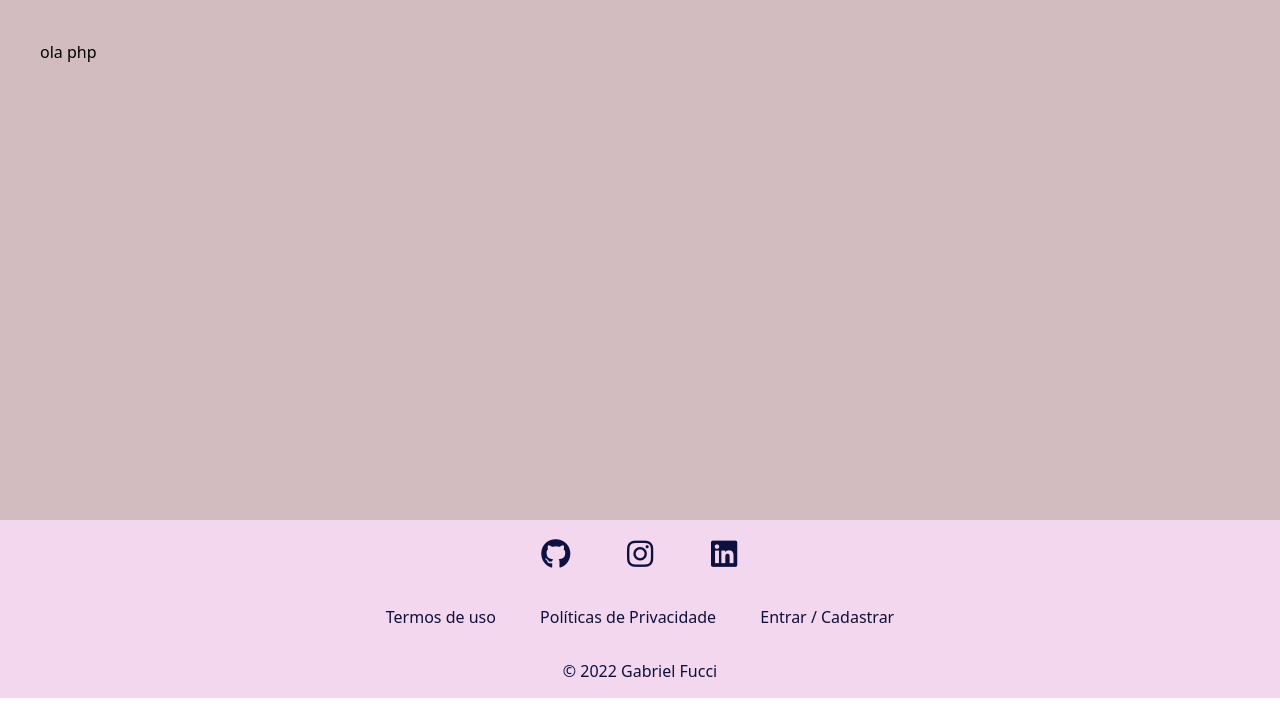
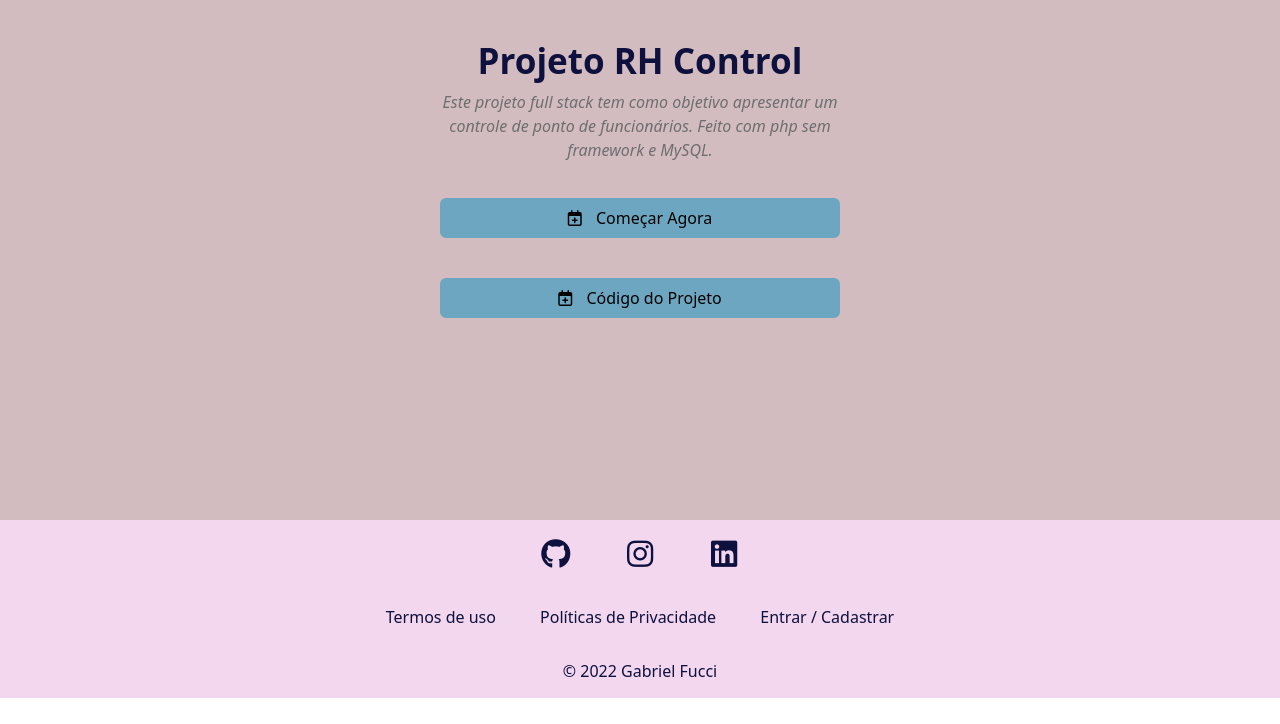
Before and after one commit to gfucci/desafio_acaodireta, a PHP site: page / in a window 1280 px wide. Shown: the part 76-800 px from the top of the page. Run offline with PHP 8.4, Linux system fonts and the light colour scheme; some libraries are stand-ins or nearby versions.

Commit message:
Cria o index e concerta bugs

```diff
--- a/css/style.css
+++ b/css/style.css
@@ -137,6 +137,7 @@
 .section-description {
     color: #6E6E6E;
     font-style: italic;
+    text-align: left;
 }
 
 .form-control.disabled {
@@ -203,12 +204,12 @@
 }
 
 .actions-column {
-    max-width: 80px;
+    max-width: 100px;
     text-align: center;
 }
 
 .actions-colum  {
-    max-width: 80px;
+    max-width: 100px;
     text-align: center;
 }
 
@@ -298,7 +299,7 @@ tbody td {
     padding: 3px;
 }
 
-.button-form #delete-btn {
+.button-form #red-btn {
     width: 175px;
     padding: 3px;
 }
--- a/dao/EmployeeDAO.php
+++ b/dao/EmployeeDAO.php
@@ -144,12 +144,15 @@
 
         public function destroy($id) {
 
+            $stmt = $this->conn->query("SET foreign_key_checks = 0");
+            $stmt->execute();
+
             $stmt = $this->conn->prepare("DELETE FROM employees WHERE id = :id");
 
             $stmt->bindParam(":id", $id);
 
             $stmt->execute();
 
-            $this->message->setMessage("Filme deletado com sucesso", "success", "/dashboard.php");
+            $this->message->setMessage("Colaborador deletado com sucesso", "success", "/dashboard.php");
         }
     }
--- a/index.php
+++ b/index.php
@@ -1,10 +1,36 @@
 <?php
 
+    require_once("helpers/globals.php");
+    require_once("helpers/db.php");
     require_once("templates/header.php");
+    require_once("dao/UserDAO.php");
+
+    $userDao = new UserDAO($conn, $BASE_URL);
+
+    $userData = $userDao->verifyToken(false);
 
 ?>
     <div id="main-container" class="container-fluid">
-        ola php
+        <?php if ($userData): ?>
+            <div class="offset-md-4 col-md-4 new-movie-container">
+                <h1 class="page-title">Projeto RH Control</h1>
+                <p class="page-description">Este projeto full stack tem como objetivo apresentar um controle de ponto de funcionários. Feito com php sem framework e MySQL.</p>
+                <button type="submit" class="btn card-btn" id="date-btn">
+                    <i class="fa-regular fa-calendar-plus"></i> Código do Projeto
+                </button>
+            </div>
+        <?php else: ?>
+            <div class="offset-md-4 col-md-4 new-movie-container">
+                <h1 class="page-title">Projeto RH Control</h1>
+                <p class="page-description">Este projeto full stack tem como objetivo apresentar um controle de ponto de funcionários. Feito com php sem framework e MySQL.</p>
+                <button type="submit" class="btn card-btn" id="date-btn">
+                    <i class="fa-regular fa-calendar-plus"></i> Começar Agora
+                </button>
+                <button type="submit" class="btn card-btn" id="date-btn">
+                    <i class="fa-regular fa-calendar-plus"></i> Código do Projeto
+                </button>
+            </div>
+        <?php endif; ?>
     </div>
 <?php
 
--- a/individualEmployee.php
+++ b/individualEmployee.php
@@ -108,7 +108,7 @@
                                 >
                                     <input type="hidden" name="type" value="delete">
                                     <input type="hidden" name="id" value="<?= $dateEmployee->id ?>">
-                                    <button type="submit" class="delete-btn" id="delete-btn">
+                                    <button type="submit" class="delete-btn" id="red-btn">
                                         <i class="fas fa-times"></i> Deletar
                                     </button>
                                 </form>
```
